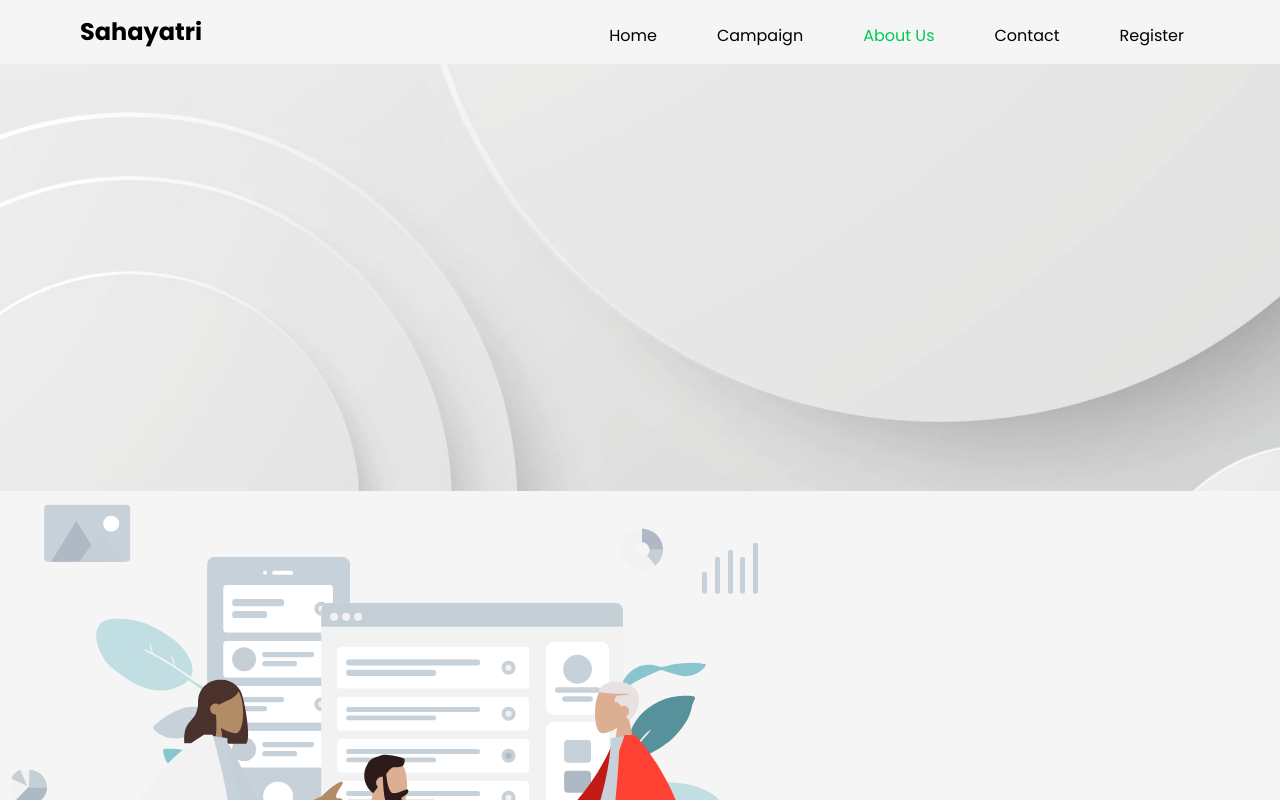
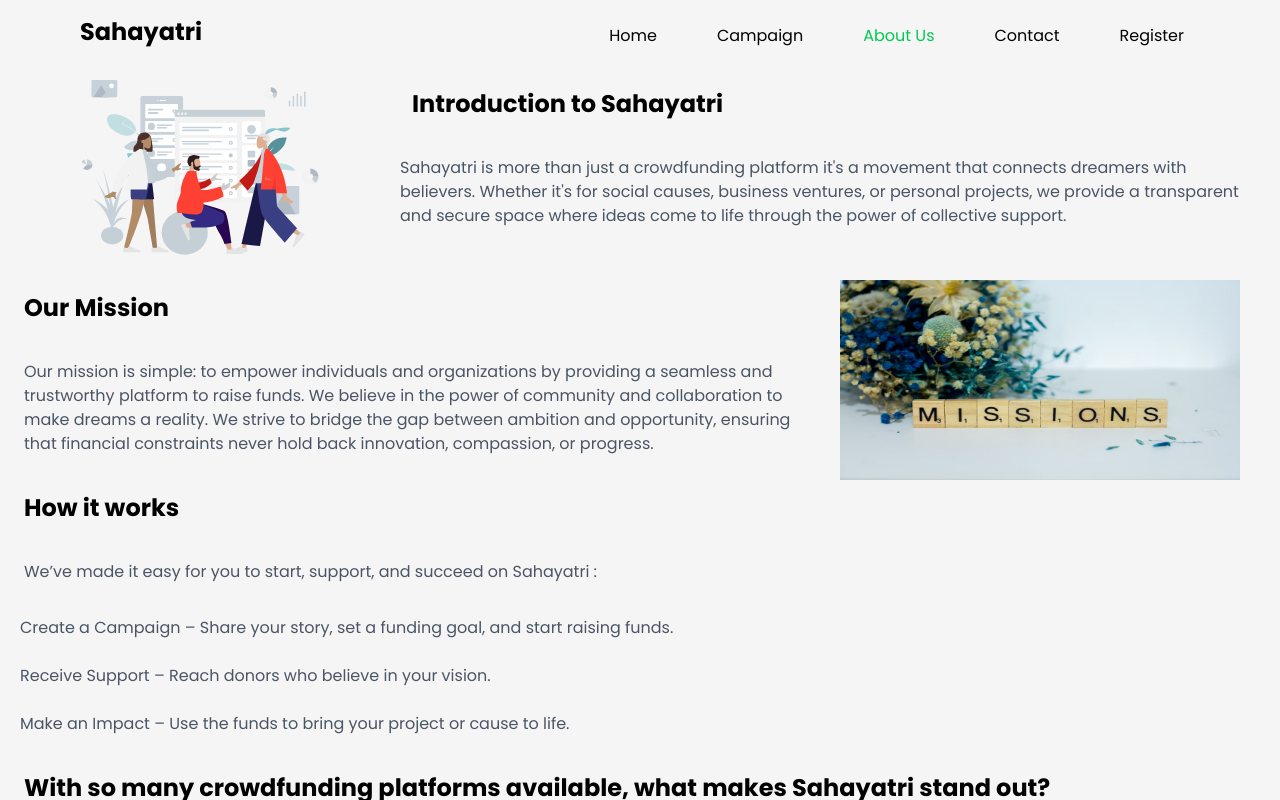
Before and after one commit to DrishyaShrestha09/Sahayatri, a React (Vite) app in the folder client/: page /about_us in a window 1280 px wide. Shown: the top 800 px of the page. Built offline with nearby package versions, Linux system fonts and the light colour scheme.

Commit message:
fixed about us section

```diff
--- a/client/src/pages/Register.jsx
+++ b/client/src/pages/Register.jsx
@@ -2,7 +2,10 @@ import '../index.css';
 const Register = () => {
   return (
     <div>
-      <h1>regesteration</h1>
+     <div className="main">
+
+
+     </div>
     </div>
   )
 }
--- a/client/src/pages/about_us.jsx
+++ b/client/src/pages/about_us.jsx
@@ -3,13 +3,13 @@ import "../index.css";
 import { Link } from "react-router-dom";
 import bg from "../assets/bg.jpg";
 import peoples from "../assets/peoples.svg"
+import mission from "../assets/mission.avif"
 
 const About_us = () => {
   return (
     <div className="main">
       <div className="into ">
-        <img src={bg} alt="img" />
-        <img src={peoples} alt="img" />
+        <img src={peoples} alt="img"className="float-left w-100 h-50" />
         <h1 className="m-3 p-3 flex text-black font-bold text-2xl">
           Introduction to Sahayatri
         </h1>
@@ -21,7 +21,8 @@ const About_us = () => {
           support.
         </p>
       </div>
-      <div className="mission">
+      <div className="mission mt-10">
+      <img src={mission} alt="img"className="float-right w-100 h-50 mx-10" />
         <h1 className="m-3 p-3 flex text-black font-bold text-2xl">
           Our Mission
         </h1>
@@ -35,6 +36,7 @@ const About_us = () => {
         </p>
       </div>
       <div className="work">
+
         <h1 className="m-3 p-3 flex text-black font-bold text-2xl">
           How it works
         </h1>
```
Also changed, not shown: client/src/assets/mission.avif (added), client/src/assets/work.avif (added).
